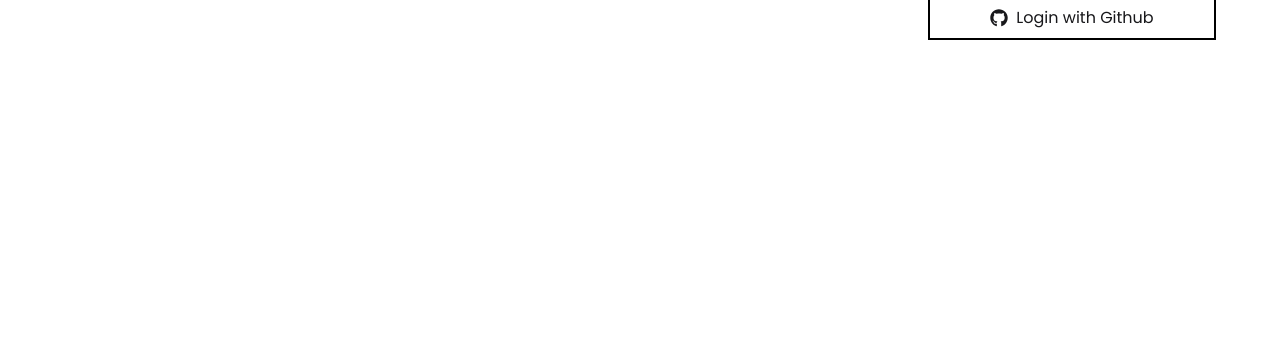
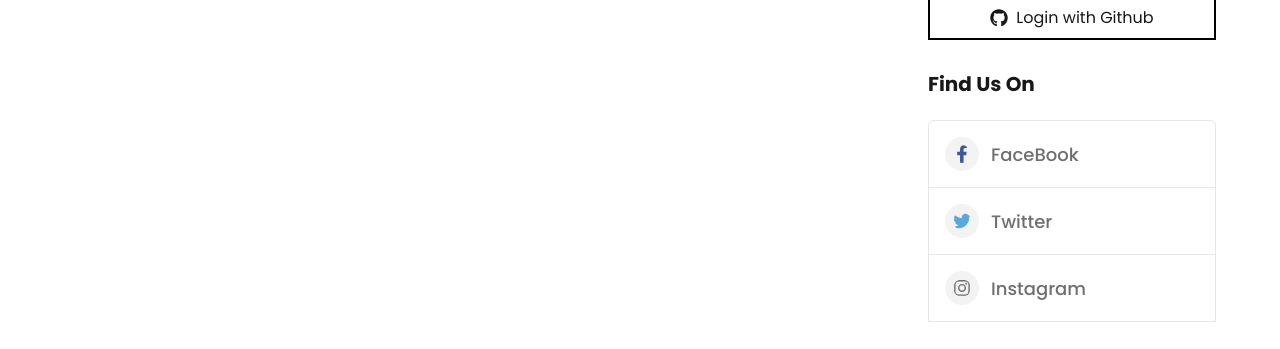
Before and after one commit to aspinchakma/Dragon-News, a React (Vite) app: page / in a window 1280 px wide. Shown: the part 448-797 px from the top of the page. Built offline with nearby package versions, Linux system fonts and the light colour scheme; no server answers.

Commit message:
finished findus section in right side or right navbar

```diff
--- a/src/components/FindUs.jsx
+++ b/src/components/FindUs.jsx
@@ -1,7 +1,29 @@
+import { FaFacebookF, FaInstagram, FaTwitter } from "react-icons/fa";
+
 const FindUs = () => {
   return (
     <div>
-      <h3 className="text-xl font-bold">Find Us On</h3>
+      <h3 className="text-xl font-bold mt-[30px] mb-[22px]">Find Us On</h3>
+      <div className="text-[#706f6f] font-[500] *:w-full text-[18px]">
+        <button className="flex items-center gap-3 border-1 border-[#e7e7e7]  p-4 rounded-t-[6px] cursor-pointer">
+          <div className="bg-[#f3f3f3] p-2 rounded-full">
+            <FaFacebookF className="text-[#3b599c] rounded-full" />
+          </div>{" "}
+          FaceBook
+        </button>
+        <button className="flex items-center gap-3 border-1 border-[#e7e7e7] border-t-0  p-4 cursor-pointer">
+          <div className="bg-[#f3f3f3] p-2 rounded-full">
+            <FaTwitter className="text-[#58a7de] rounded-full" />
+          </div>{" "}
+          Twitter
+        </button>
+        <button className="flex items-center gap-3 border-1 border-[#e7e7e7]  p-4 border-t-0 cursor-pointer">
+          <div className="bg-[#f3f3f3] p-2 rounded-full rounded-b-[6xl]">
+            <FaInstagram className="rounded-full text-[linear-gradient(180deg,rgba(216,45,126,1)_6%,rgba(251,167,86,1)_100%)] bg-clip-text" />
+          </div>{" "}
+          Instagram
+        </button>
+      </div>
     </div>
   );
 };
--- a/src/components/RightSide.jsx
+++ b/src/components/RightSide.jsx
@@ -1,9 +1,11 @@
+import FindUs from "./FindUs";
 import SocialLogin from "./SocialLogin";
 
 const RightSide = () => {
   return (
     <div>
       <SocialLogin />
+      <FindUs />
     </div>
   );
 };
```
